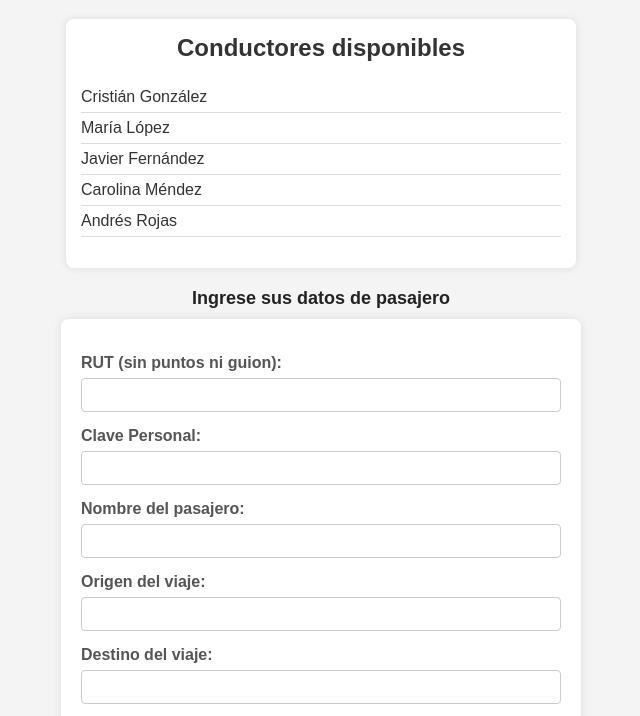
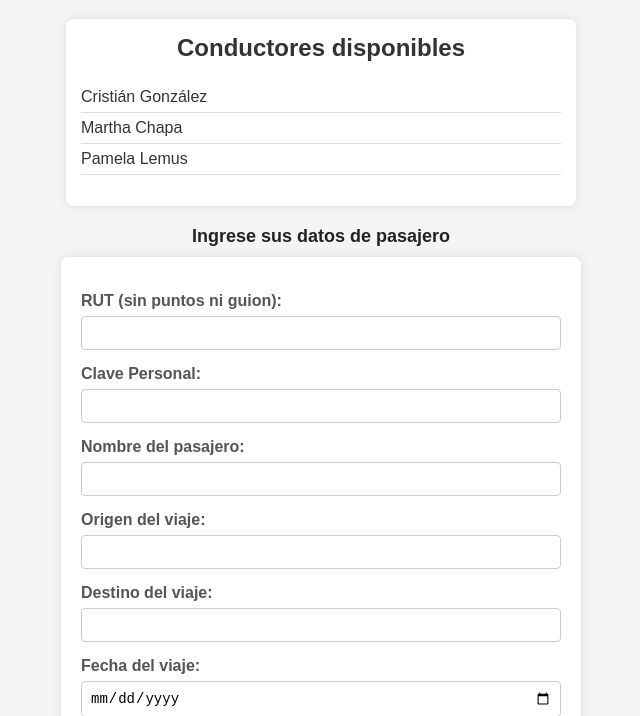
Before and after one commit to Titano2020/confia, a plain HTML site: page index.html in a window 1280 px wide. Shown: the part 61-777 px from the top of the page, without its empty margins (319-959 px from the left). Drawn offline with Linux system fonts and the light colour scheme.

Commit message:
Update index.html

```diff
--- a/index.html
+++ b/index.html
@@ -89,10 +89,9 @@
     <h2>Conductores disponibles</h2>
     <ul>
       <li>Cristián González</li>
-      <li>María López</li>
-      <li>Javier Fernández</li>
-      <li>Carolina Méndez</li>
-      <li>Andrés Rojas</li>
+      <li>Martha Chapa</li>
+      <li>Pamela Lemus</li>
+
     </ul>
   </div>
 
@@ -124,8 +123,8 @@
     <select id="conductor" name="conductor" required>
       <option value="">--Seleccione un conductor--</option>
       <option value="Cristián González">Cristián González</option>
-      <option value="Martha Chapa">María López</option>
-      <option value="Pamela Lemus">Javier Fernández</option>
+      <option value="Martha Chapa">Martha Chapa</option>
+      <option value="Pamela Lemus">Pamela Lemus</option>
 
     </select>
 
```
